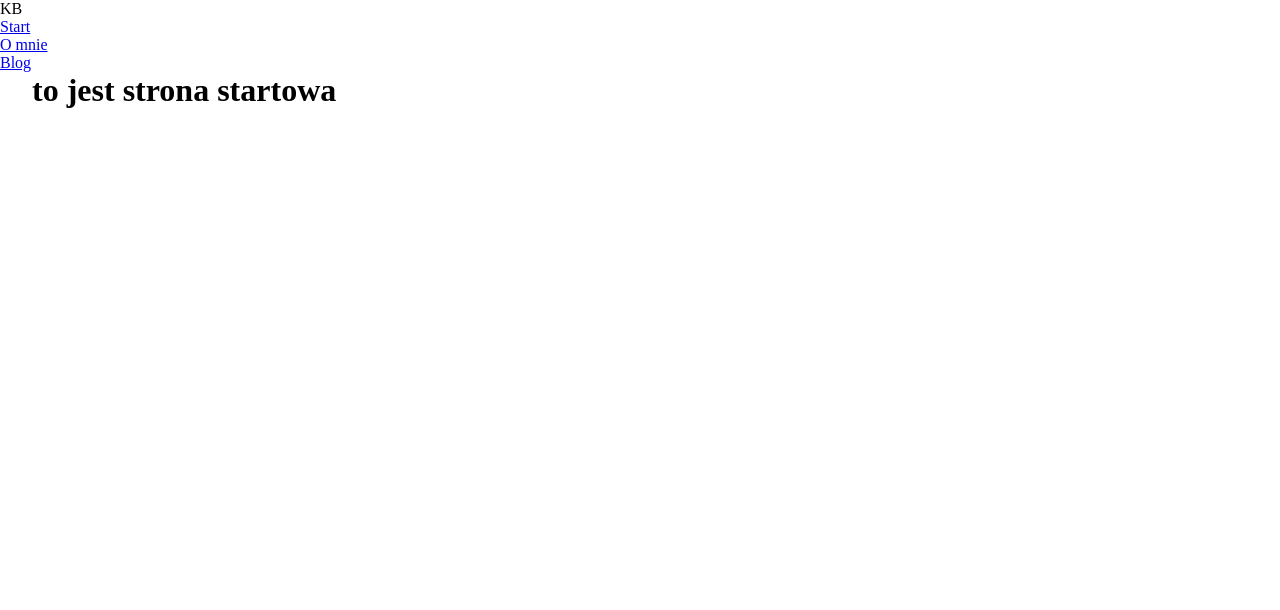
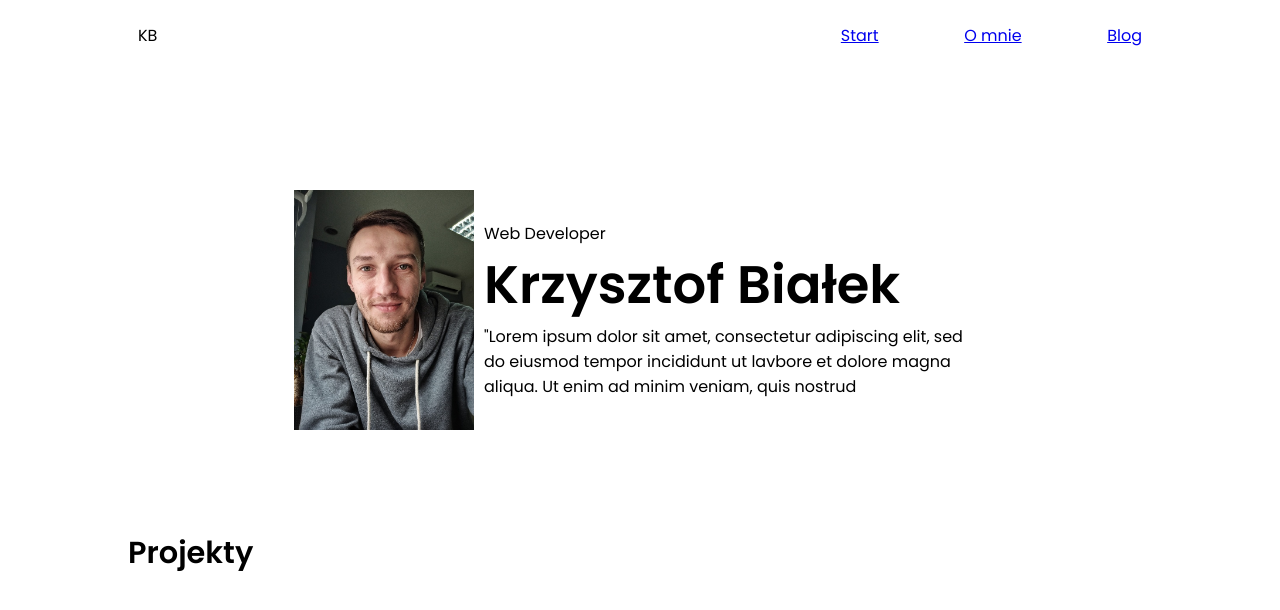
Before and after one commit to bialek-k/Portfolio-website, a Next.js app: page / in a window 1280 px wide. Shown: the top 610 px of the page. Built offline with nearby package versions, Linux system fonts and the light colour scheme.

Commit message:
home page build

```diff
--- a/components/Header.js
+++ b/components/Header.js
@@ -14,10 +14,12 @@ const Header = () => {
         <div className={classes.logo}>
           <p>KB</p>
         </div>
-        <nav className={classes.navigation}>
-          <ul>
+        <nav className={classes.nav}>
+          <ul className={classes.navList}>
             <li>
-              <Link href="/">Start</Link>
+              <Link className={classes.navListItem} href="/">
+                Start
+              </Link>
             </li>
             <li>
               <Link href="/about">O mnie</Link>
--- a/components/Header.module.css
+++ b/components/Header.module.css
@@ -0,0 +1,18 @@
+.container {
+  /* background: red; */
+  display: flex;
+  justify-content: space-between;
+  padding: 0px 10px;
+  align-items: center;
+  height: 70px;
+}
+.nav {
+  width: 30%;
+}
+
+.navList {
+  display: flex;
+  justify-content: space-between;
+  list-style: none;
+  color: inherit;
+}
--- a/components/Layout.module.css
+++ b/components/Layout.module.css
@@ -0,0 +1,4 @@
+.container {
+  margin: 0 auto;
+  width: min(1024px, 85vw);
+}
--- a/package.json
+++ b/package.json
@@ -10,7 +10,8 @@
   "dependencies": {
     "next": "12.0.10",
     "react": "17.0.2",
-    "react-dom": "17.0.2"
+    "react-dom": "17.0.2",
+    "sass": "^1.49.7"
   },
   "devDependencies": {
     "eslint": "8.8.0",
--- a/pages/index.js
+++ b/pages/index.js
@@ -1,11 +1,29 @@
 import Head from "next/head";
 import Image from "next/image";
-import styles from "../styles/Home.module.css";
+import classes from "../styles/Home.module.scss";
+
+import heroPhoto from "../assets/hero_photo.jpeg";
 
 export default function Home() {
   return (
-    <div className={styles.container}>
-      <h1>to jest strona startowa</h1>
+    <div className={classes.container}>
+      <section className={classes.hero}>
+        <div className={classes.heroPhoto}>
+          <Image src={heroPhoto} alt="profilowe" layout="responsive" />
+        </div>
+        <div className={classes.heroDescription}>
+          <p>Web Developer</p>
+          <h1>Krzysztof Białek</h1>
+          <p>
+            "Lorem ipsum dolor sit amet, consectetur adipiscing elit, sed do
+            eiusmod tempor incididunt ut lavbore et dolore magna aliqua. Ut enim
+            ad minim veniam, quis nostrud{" "}
+          </p>
+        </div>
+      </section>
+      <section className={classes.projects}>
+        <h1>Projekty</h1>
+      </section>
     </div>
   );
 }
--- a/styles/Home.module.css
+++ /dev/null
@@ -1,116 +0,0 @@
-.container {
-  padding: 0 2rem;
-}
-
-.main {
-  min-height: 100vh;
-  padding: 4rem 0;
-  flex: 1;
-  display: flex;
-  flex-direction: column;
-  justify-content: center;
-  align-items: center;
-}
-
-.footer {
-  display: flex;
-  flex: 1;
-  padding: 2rem 0;
-  border-top: 1px solid #eaeaea;
-  justify-content: center;
-  align-items: center;
-}
-
-.footer a {
-  display: flex;
-  justify-content: center;
-  align-items: center;
-  flex-grow: 1;
-}
-
-.title a {
-  color: #0070f3;
-  text-decoration: none;
-}
-
-.title a:hover,
-.title a:focus,
-.title a:active {
-  text-decoration: underline;
-}
-
-.title {
-  margin: 0;
-  line-height: 1.15;
-  font-size: 4rem;
-}
-
-.title,
-.description {
-  text-align: center;
-}
-
-.description {
-  margin: 4rem 0;
-  line-height: 1.5;
-  font-size: 1.5rem;
-}
-
-.code {
-  background: #fafafa;
-  border-radius: 5px;
-  padding: 0.75rem;
-  font-size: 1.1rem;
-  font-family: Menlo, Monaco, Lucida Console, Liberation Mono, DejaVu Sans Mono,
-    Bitstream Vera Sans Mono, Courier New, monospace;
-}
-
-.grid {
-  display: flex;
-  align-items: center;
-  justify-content: center;
-  flex-wrap: wrap;
-  max-width: 800px;
-}
-
-.card {
-  margin: 1rem;
-  padding: 1.5rem;
-  text-align: left;
-  color: inherit;
-  text-decoration: none;
-  border: 1px solid #eaeaea;
-  border-radius: 10px;
-  transition: color 0.15s ease, border-color 0.15s ease;
-  max-width: 300px;
-}
-
-.card:hover,
-.card:focus,
-.card:active {
-  color: #0070f3;
-  border-color: #0070f3;
-}
-
-.card h2 {
-  margin: 0 0 1rem 0;
-  font-size: 1.5rem;
-}
-
-.card p {
-  margin: 0;
-  font-size: 1.25rem;
-  line-height: 1.5;
-}
-
-.logo {
-  height: 1em;
-  margin-left: 0.5rem;
-}
-
-@media (max-width: 600px) {
-  .grid {
-    width: 100%;
-    flex-direction: column;
-  }
-}
--- /dev/null
+++ b/styles/Home.module.scss
@@ -0,0 +1,34 @@
+.container {
+  margin-top: 120px;
+
+  .hero {
+    display: flex;
+    justify-content: center;
+    align-items: center;
+    margin-bottom: 100px;
+
+    .heroPhoto {
+      width: 180px;
+    }
+
+    .heroDescription {
+      width: 50%;
+      padding-left: 10px;
+
+      & p {
+        font-size: 1rem;
+      }
+
+      & h1 {
+        font-size: 3.3rem;
+      }
+    }
+  }
+}
+.projects {
+  height: 500px;
+
+  h1 {
+    font-size: 1.9rem;
+  }
+}
--- a/styles/globals.css
+++ b/styles/globals.css
@@ -1,5 +1,15 @@
+@import url("https://fonts.googleapis.com/css2?family=Poppins:wght@100;200;400;600&display=swap");
+
 * {
+  font-family: Poppins;
   margin: 0;
   padding: 0;
   box-sizing: border-box;
 }
+h1,
+h2,
+h3,
+h4 {
+  margin: 0;
+  padding: 0;
+}
```
Also changed, not shown: styles/variables.module.scss (added, +9 -0 lines), assets/hero_photo.jpeg (added), 1 other file (tests, documents, lock files or other folders).
